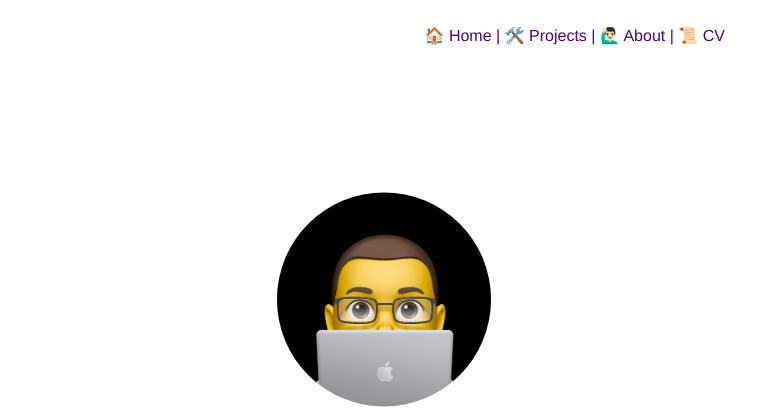
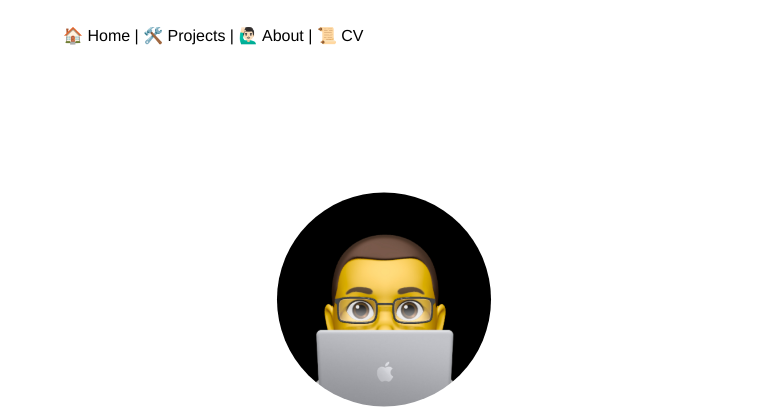
Before and after one commit to ovidiu1/ovidiu1.github.io, a website: page index.html in a window 768 px wide. Shown: the top 413 px of the page. Drawn offline with nearby package versions, Linux system fonts and the light colour scheme.

Commit message:
chore(): update csss

```diff
--- a/styles.css
+++ b/styles.css
@@ -9,7 +9,7 @@ h4 {
 }
 
 a {
-  color: #4b0082;
+  color: #000;
   text-decoration: none;
 }
 
@@ -146,12 +146,12 @@ img {
 
 @media only screen and (max-width: 1050px) and (min-width: 400px) {
   .nav-home {
-    /* text-align: start; */
-    padding-right: 20px;
+    text-align: inherit;
   }
   .home-page {
     margin-top: 20%;
   }
+
 }
 
 
```
